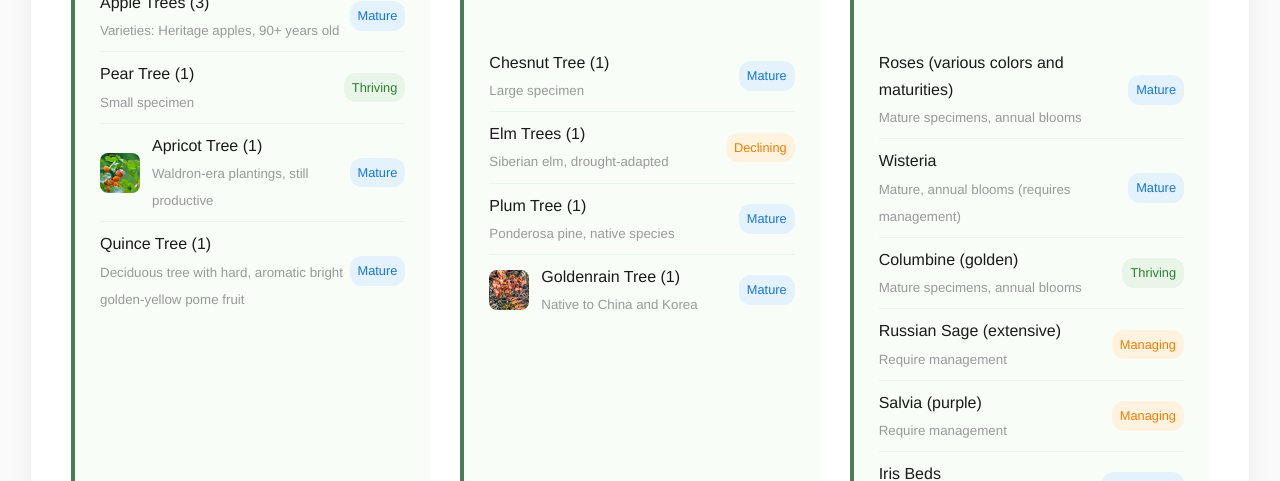
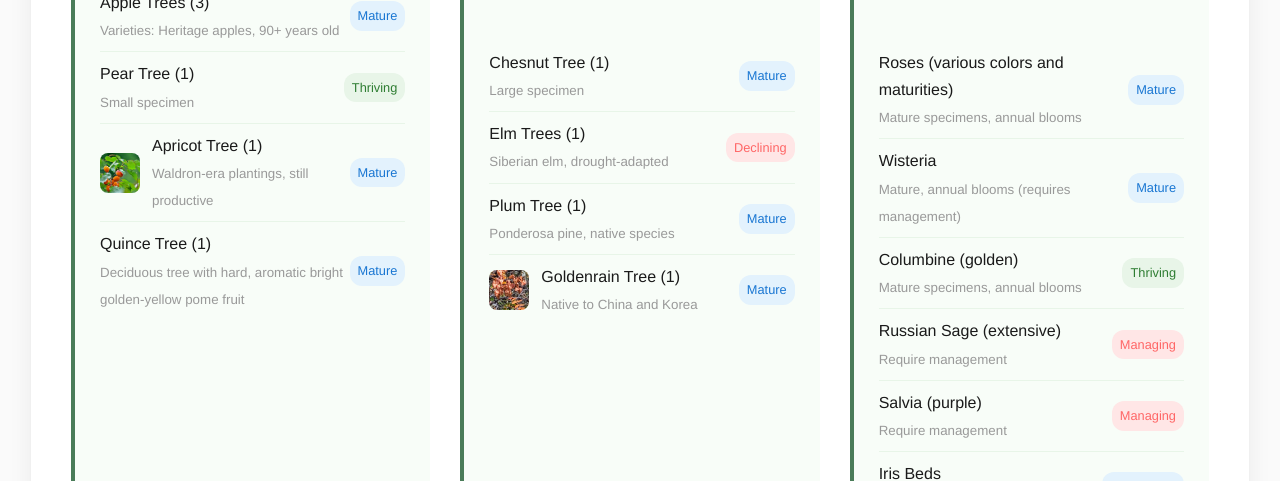
Before and after one commit to KingsleyMartin/316-east-buena-vista, a plain HTML site: page gardens.html in a window 1280 px wide. Shown: the part 4900-5381 px from the top of the page. Drawn offline with Linux system fonts and the light colour scheme.

Commit message:
Update declining status colors in common.css

```diff
--- a/common.css
+++ b/common.css
@@ -502,7 +502,7 @@ body {
 .status-planned { background: #f3e5f5; color: #7b1fa2; }
 .status-thriving { background: #e8f5e8; color: #2e7d32; }
 .status-mature { background: #e3f2fd; color: #1976d2; }
-.status-declining { background: #fff3e0; color: #f57c00; }
+.status-declining { background: #ffe6e6; color: #ff6666; }
 
 /* Footer */
 .footer {
```
